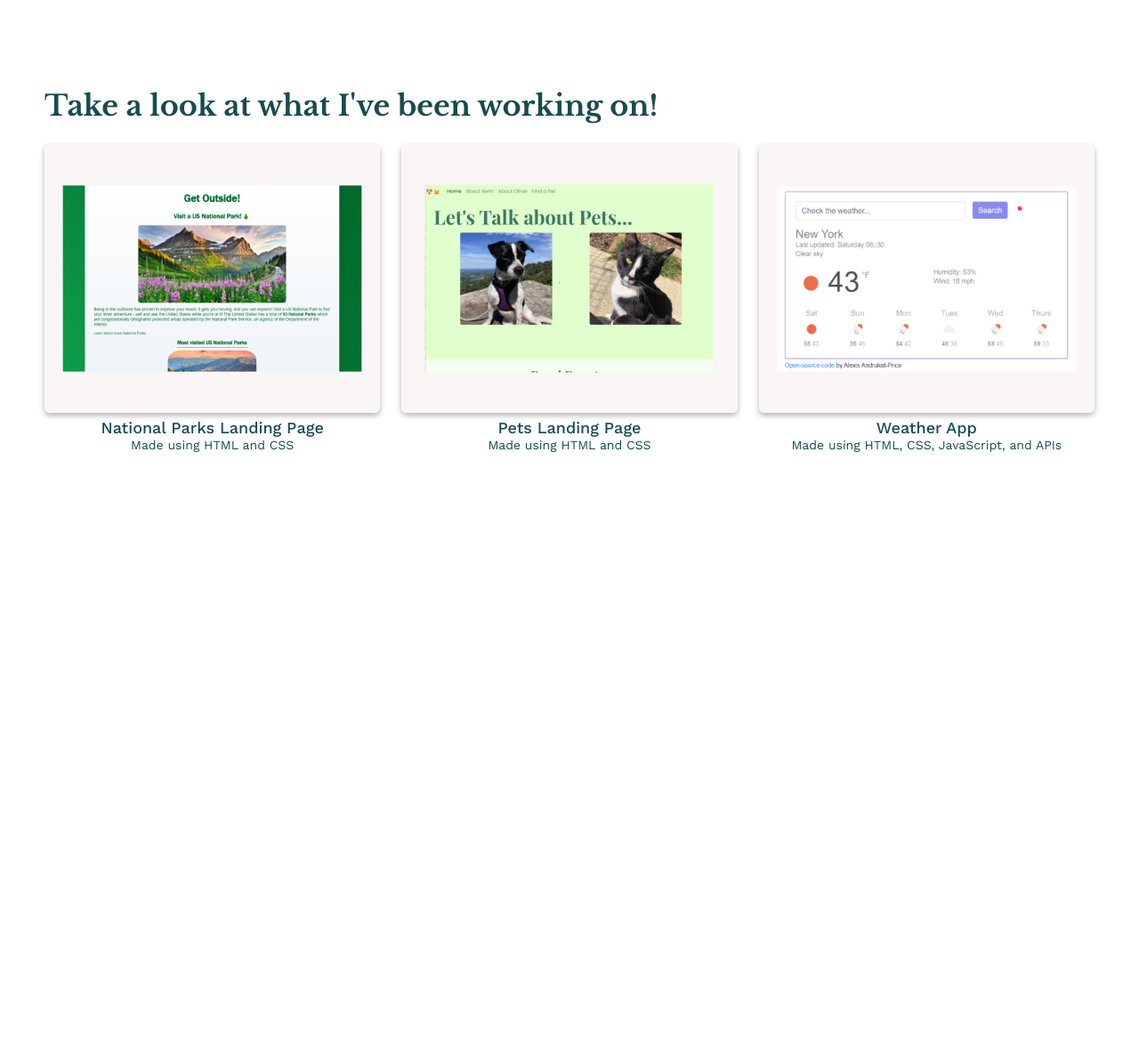
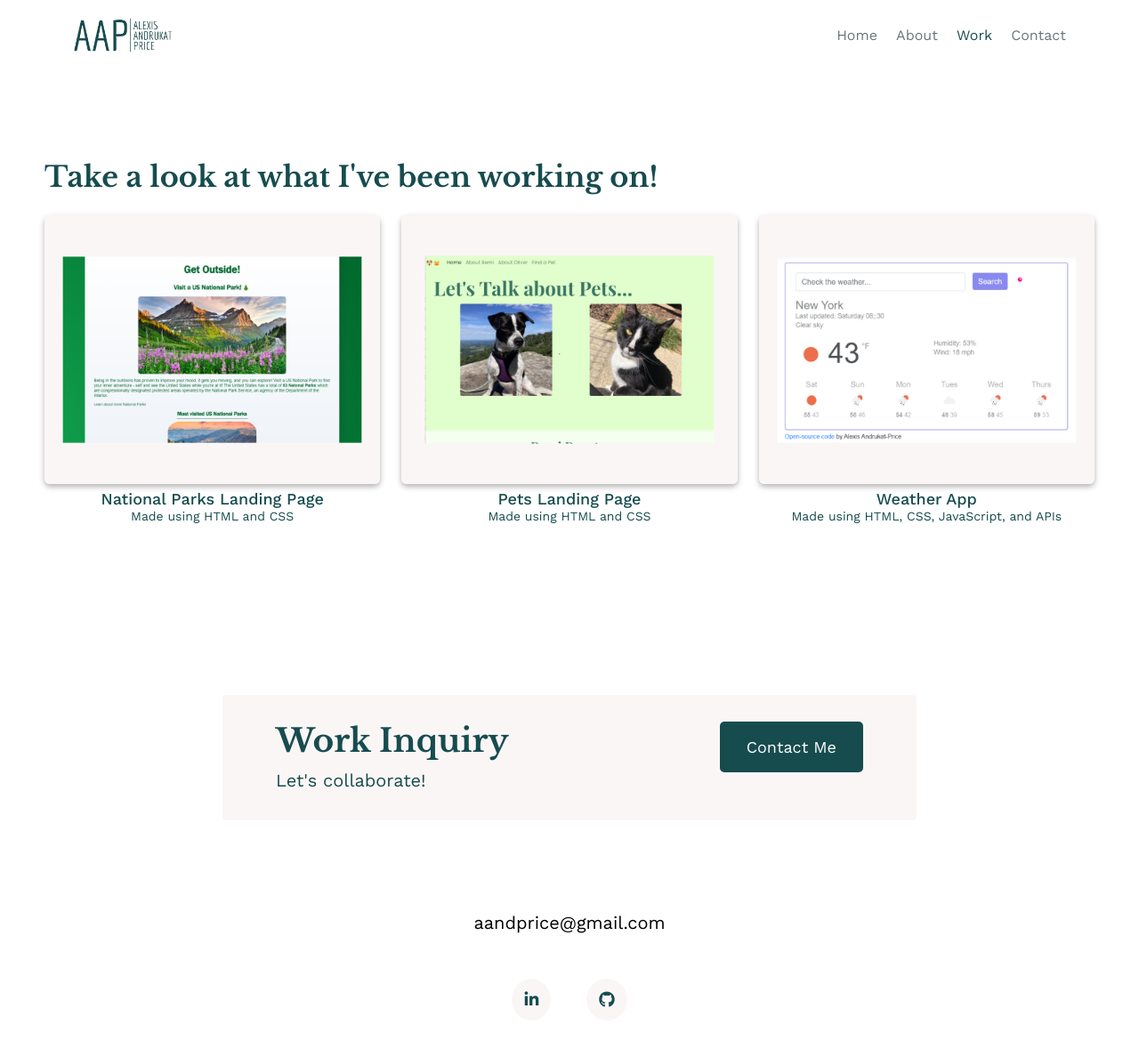
Before and after one commit to aaprice2/react-portfolio, a plain HTML site: page work.html in a window 1280 px wide. Shown: the whole page at 89% size. Before the commit the page ends 800 px from the top, so only its background shows below. Drawn offline with nearby package versions, Linux system fonts and the light colour scheme.

Commit message:
Added content to contact page, added header and footer to all pages

```diff
--- a/work.html
+++ b/work.html
@@ -29,6 +29,22 @@
     <link rel="stylesheet" href="src/styles.css" />
   </head>
   <body>
+     <div class="container">
+  <nav class="d-flex justify-content-between">
+      <img src="images/Full Logo.png" class="logo d-none d-md-block" alt=""/>
+      <img src="images/Small Logo.png" class="logo d-block d-md-none" alt=""/>
+    <ul>
+      <li>
+        <a href="/" class="link text-muted">Home</a></li>
+      <li>
+        <a href="/about.html" class="link text-muted">About</a></li>
+      <li>
+        <a href="/work.html" class="link active">Work</a></li>
+      <li>
+        <a href="/contact.html" class="link text-muted">Contact</a></li>
+    </ul>
+    </div>
+  </nav>
     <div class="content-header">
       <div class="content">
         <h1 class="mb-4">Take a look at what I've been working on!</h1>
@@ -60,5 +76,23 @@
         </div>
       </div>
     </div>
+    <div class="footer-container">
+  <footer>
+    <div class="contact-box d-flex justify-content-between">
+     <div>
+      <h4>Work Inquiry</h4>
+      <p class="text muted">Let's collaborate!</p>
+      </div>
+      <div class="footer-button">
+      <a href="/contact.html" class="btn btn-primary">Contact Me</a>
+     </div>
+     </div>
+    <a href="mailto:aandprice@gmail.com" class="mb-5 email-link d-flex justify-content-center">aandprice@gmail.com</a>
+    <div class="social-links d-flex justify-content-center mb-5">
+      <a href="https://www.linkedin.com/in/alexis-andrukat-price-9b396b13a/" target="_blank"><i class="fa-brands fa-linkedin-in"></i></a>
+      <a href="https://github.com/aaprice2" target="_blank"><i class="fa-brands fa-github"></i></a>
+    </div>
+  </footer>
+</div>
   </body>
 </html>
```
Also changed, not shown: about.html (+34 -0 lines), contact.html (+72 -0 lines).
